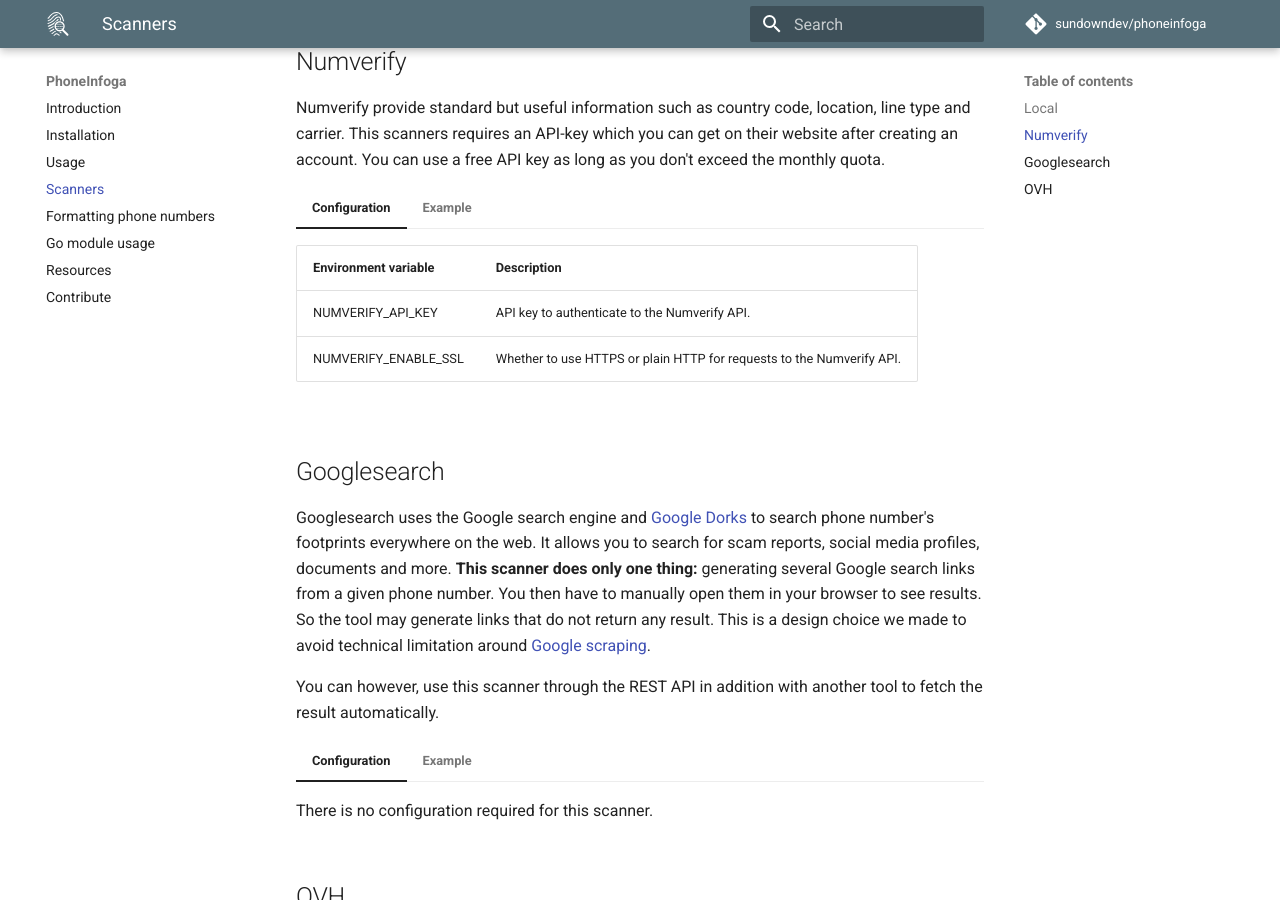
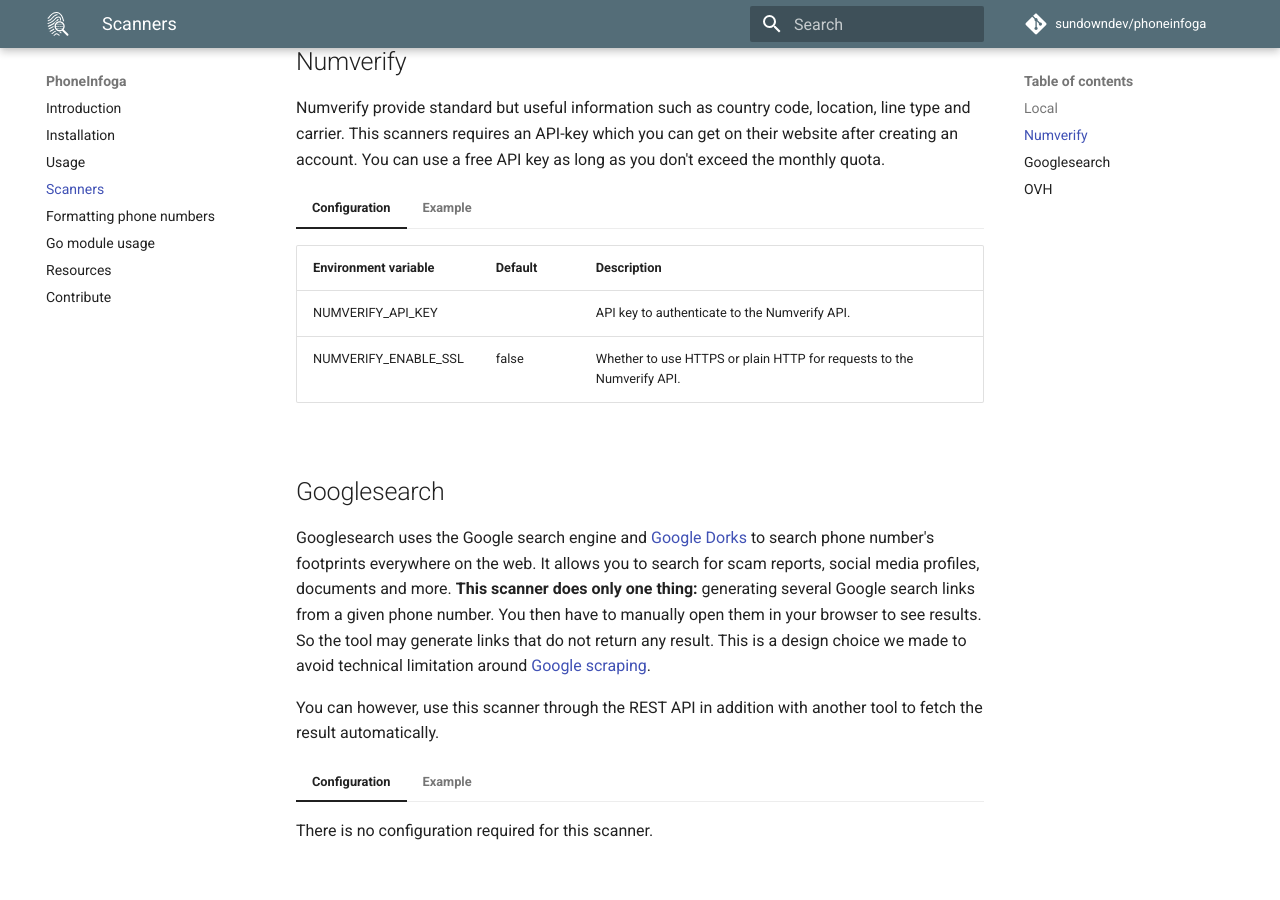
Before and after one commit to sundowndev/phoneinfoga, an MkDocs documentation site: the page built from docs/scanners.md, in a window 1280 px wide and 900 px high, scrolled down 585 px. Built offline with MkDocs 1.6.1 and Material for MkDocs 9.7.7, drawn with Linux system fonts in a browser that asks for light colours; comment, search, counter and statistics services are not loaded.

Commit message:
docs: numverify config

````diff
--- a/docs/scanners.md
+++ b/docs/scanners.md
@@ -29,10 +29,10 @@
 
 === "Configuration"
 
-    | Environment variable | Description                                                                   |
-    |----------------------|-------------------------------------------------------------------------------|
-    | NUMVERIFY_API_KEY    | API key to authenticate to the Numverify API.                                 |
-    | NUMVERIFY_ENABLE_SSL | Whether to use HTTPS or plain HTTP for requests to the Numverify API.         |
+    | Environment variable | Default | Description                                                            |
+    |----------------------|---------|------------------------------------------------------------------------|
+    | NUMVERIFY_API_KEY    |         | API key to authenticate to the Numverify API.                          |
+    | NUMVERIFY_ENABLE_SSL | false   | Whether to use HTTPS or plain HTTP for requests to the Numverify API.  |
 === "Example"
 
     ```shell
````
